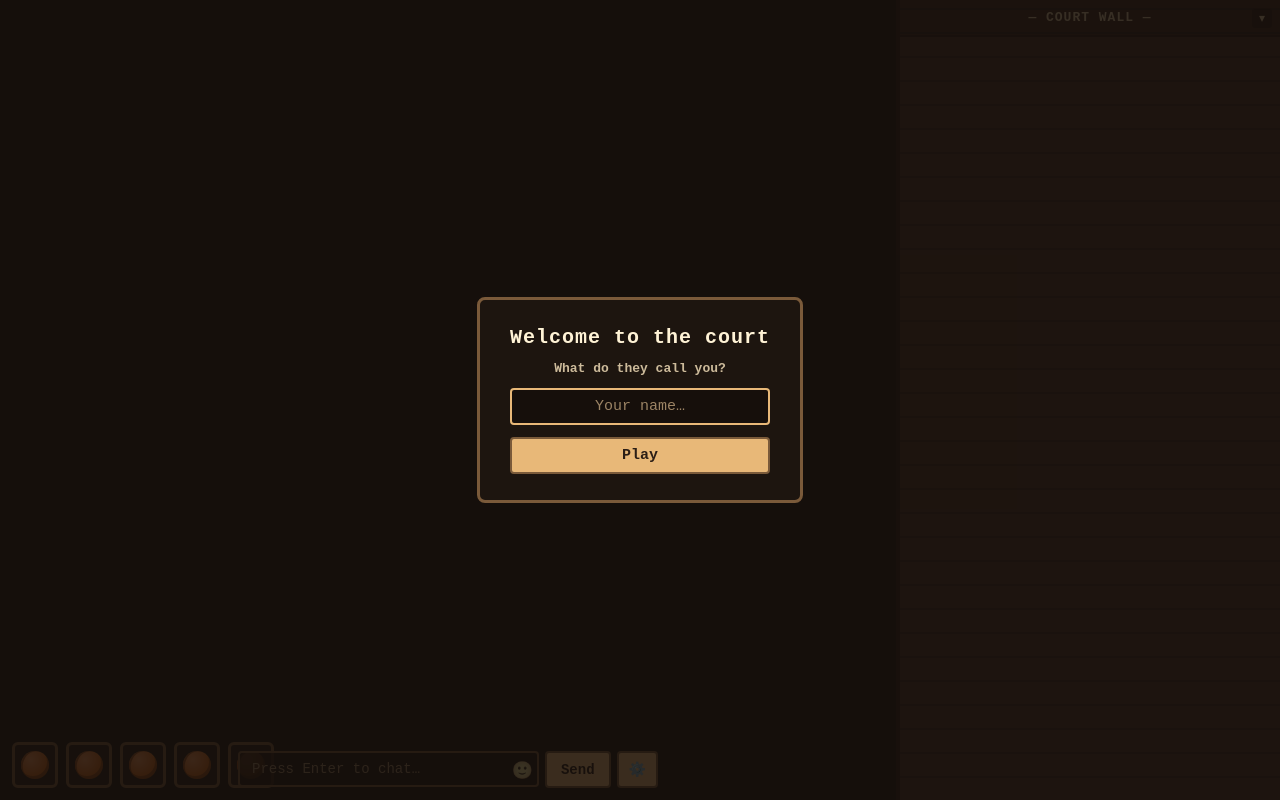
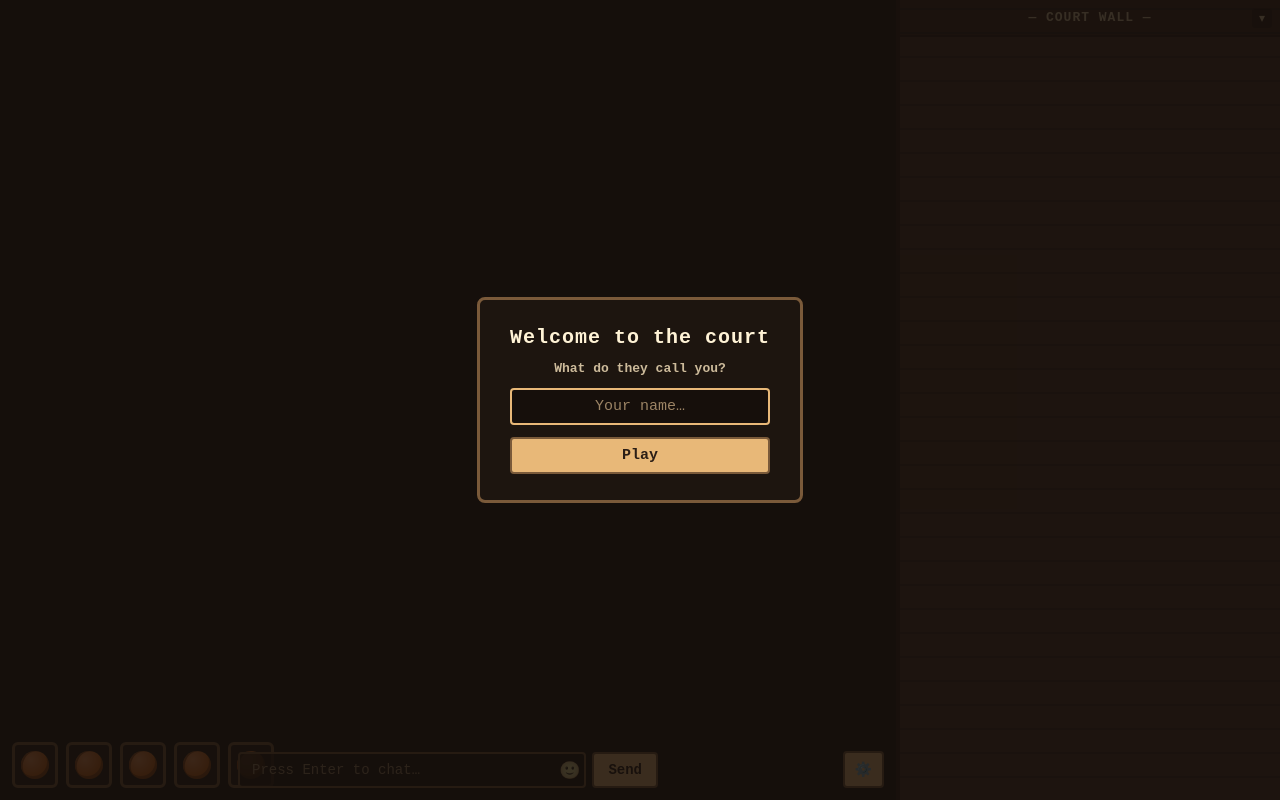
Before and after one commit to Teatree/shootDaHoop, a website built with Vite: page index.html in a window 1280 px wide. Built offline with nearby package versions, Linux system fonts and the light colour scheme.

Commit message:
feat(ui): the settings gear moves to the very right of the game section

```diff
--- a/index.html
+++ b/index.html
@@ -33,8 +33,9 @@
             <div id="emoji-pop" hidden></div>
           </div>
           <button id="chat-send" type="button">Send</button>
-          <button id="settings-btn" type="button" title="Settings">⚙️</button>
         </div>
+
+        <button id="settings-btn" type="button" title="Settings">⚙️</button>
       </div>
 
       <!-- The court "wall": right 30%, full height -->
--- a/src/style.css
+++ b/src/style.css
@@ -256,7 +256,13 @@ body {
   background: #ffd97a;
 }
 
+/* The gear sits at the VERY RIGHT edge of the game section, on the
+   chat row's baseline (owner ask 2026-07-15) — its own overlay, no
+   longer part of the chat cluster */
 #settings-btn {
+  position: absolute;
+  right: 12px;
+  bottom: 12px;
   padding: 8px 10px;
   font-family: inherit;
   font-size: 14px;
```
